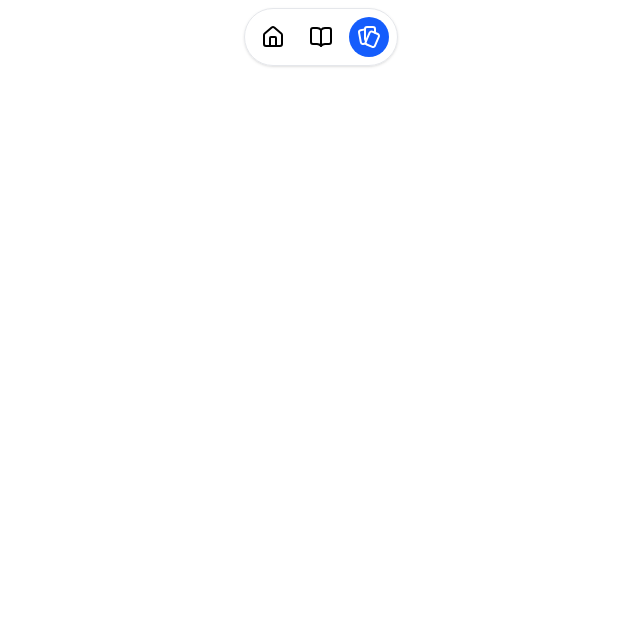
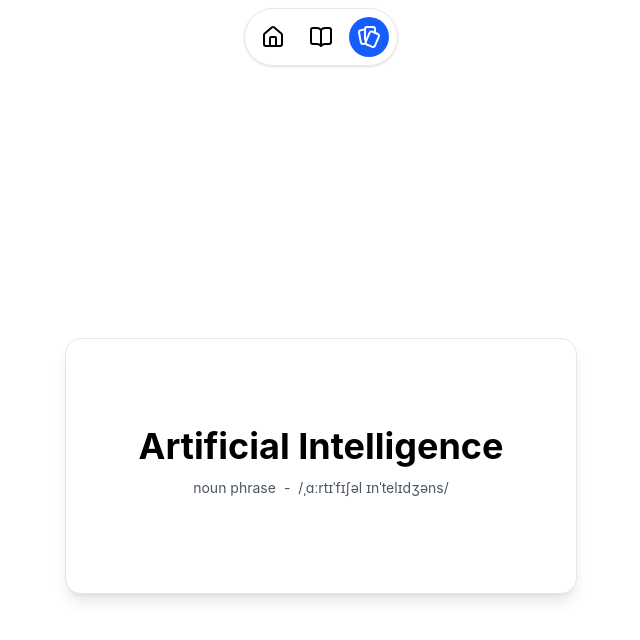
Before and after one commit to chpvchp/edu-sw, a React (Vite) app: page /flashcard in a window 1280 px wide. Shown: the top 640 px of the page, without its empty margins (319-959 px from the left). Built offline with nearby package versions, Linux system fonts and the light colour scheme.

Commit message:
feat(ui-flashcard): add FlashCardType, FlashCard reusable component and update FlashCardPage

```diff
--- /dev/null
+++ b/src/components/FlashCard.tsx
@@ -0,0 +1,35 @@
+import { useState } from "react"
+import type { FlashCardType } from "../type/flashcard.type";
+
+export default function FlashCard ({ vocab, pos, ipa, mean, example } : FlashCardType) {
+  const [fliped, setFlip] = useState(false);
+
+  return (
+    <div className="w-full max-w-lg aspect-2/1 cursor-pointer perspective-distant" onClick={() => setFlip(!fliped)}>
+
+      {/* Flashcard */}
+      <div className={`w-full h-full bg-white shadow-lg p-2 border border-gray-200 rounded-2xl relative transform-3d transition duration-400 ${fliped ? "rotate-y-180": ""} `}>
+
+        {/* Front Face Card (Vocab) */}
+        <div className="absolute inset-0 flex flex-col gap-1 justify-center items-center backface-hidden">
+            <p className="font-bold text-xl lg:text-4xl">{vocab}</p>
+          <div className="p-2 flex gap-2">
+            <p className="text-gray-600 text-xs lg:text-sm">{pos}</p>
+            <p className="text-gray-600 text-xs lg:text-sm">-</p>
+            <p className="text-gray-600 text-xs lg:text-sm">{ipa}</p>
+          </div>
+        </div>
+
+        {/* Back Face Card (Mean) */}
+        <div className="absolute inset-0 flex flex-col gap-1 justify-center items-center backface-hidden rotate-y-180">
+          <p className="font-bold text-xl lg:text-4xl">{mean}</p>
+          <div className="p-2 flex gap-2">
+            <p className="text-gray-600 text-sm lg:text-md">{example}</p>
+          </div>
+        </div>
+
+      </div>
+
+    </div>
+  )
+}
--- a/src/pages/FlashCardPage.tsx
+++ b/src/pages/FlashCardPage.tsx
@@ -1,6 +1,21 @@
+import FlashCard from "../components/FlashCard"
+
 export default function FlashCardPage() {
+
+  const data = {
+    vocab: "Artificial Intelligence", mean: "Trí tuệ nhân tạo", pos: "noun phrase", ipa: "/ˌɑːrtɪˈfɪʃəl ɪnˈtelɪdʒəns/", example: "Artificial intelligence is changing the world"
+  }
+
   return (
-    <main className="min-h-screen max-w-7xl flex-1 mx-auto">
+    <main className="min-h-screen flex-1 flex flex-col justify-center items-center">
+
+      <FlashCard
+        vocab={data?.vocab}
+        pos={data?.pos}
+        ipa={data?.ipa}
+        mean={data?.mean}
+        example={data?.example}
+      />
 
     </main>
   )
```
Also changed, not shown: src/type/flashcard.type.ts (added, +7 -0 lines).
